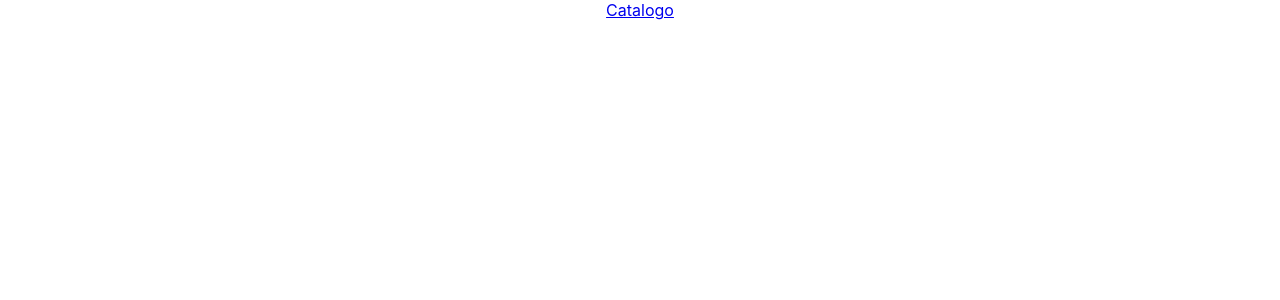
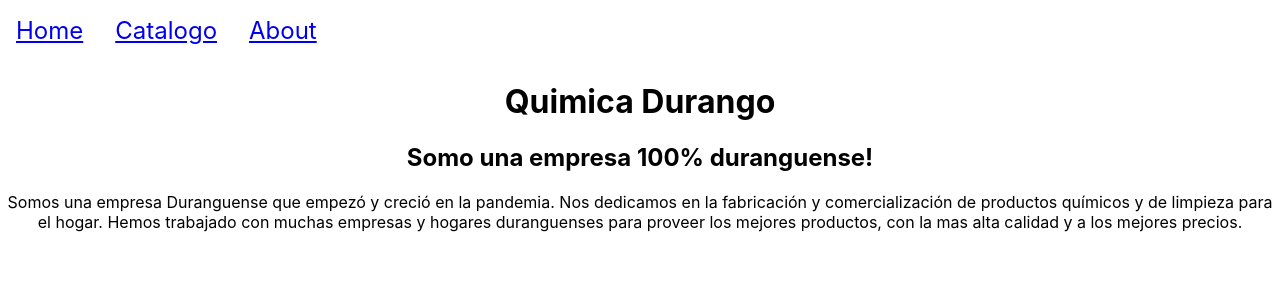
Before and after one commit to bryanburciaga/quimicadgo-website, a React (Create React App) app: page /About in a window 1280 px wide. Before the commit this address had no page. Shown: the top 300 px of the page. Built offline with nearby package versions, Linux system fonts and the light colour scheme; no server answers.

Commit message:
About.js and catalog.js added

```diff
--- a/src/components/Header.js
+++ b/src/components/Header.js
@@ -5,7 +5,14 @@ function Header(props) {
         <nav className="nav">
 
             <Link to="/">
+                <div>Home</div>
+
+            </Link>
+            <Link to="/catalogo">
                 <div>Catalogo</div>
+            </Link>
+            <Link to="/About">
+                <div>About</div>
             </Link>
         </nav>
     )
--- a/src/components/Main.js
+++ b/src/components/Main.js
@@ -1,14 +1,40 @@
+import{ useEffect, useState } from 'react'
+
 import{ Routes, Route } from 'react-router-dom'
 
+import Catalog from '../pages/Catalog';
+import About from '../pages/About';
 import Index from "../pages/Index";
 import Show from "../pages/Show";
 
 function Main(props) {
+
+
+    const [ catalog, setCatalog ] = useState(null);
+
+    const API_URL = 'http://localhost:4000/api/catalog/';
+
+    const getData = async () => {
+        try {
+            const response = await fetch(API_URL);
+            const data = await response.json();
+            setCatalog(data);
+        } catch (error) {
+            console.log(error);
+        }
+    }
+
+    useEffect(() => {
+        getData();
+    }, []);
+
     return (
         <main>
             <Routes>
                 <Route path="/" element={<Index />} />
-                <Route path="/catalog:id" element ={<Show />} />
+                <Route path="/catalogo/:id" element ={<Show />} />
+                <Route path="/catalogo/" element ={<Catalog catalog={catalog} />} />
+                <Route path="/About" element ={<About />} />
             </Routes>
         </main>
     );
--- a/src/index.scss
+++ b/src/index.scss
@@ -11,3 +11,12 @@ code {
   font-family: source-code-pro, Menlo, Monaco, Consolas, 'Courier New',
     monospace;
 }
+
+.nav {
+    text-decoration: none;
+    display: flex;
+    div {
+      margin: 1rem;
+      font-size: x-large;
+    }
+  }
--- /dev/null
+++ b/src/pages/About.js
@@ -0,0 +1,18 @@
+function About(props) {
+    return (
+        <>
+    <h1>Quimica Durango</h1>
+    <h2>Somo una empresa 100% duranguense!</h2>
+    <p>Somos una empresa Duranguense que empezó y creció
+        en la pandemia.
+        Nos dedicamos en la fabricación y comercialización
+        de productos químicos y de limpieza para el hogar.
+        Hemos trabajado con muchas empresas y hogares
+        duranguenses para proveer los mejores productos, con
+        la mas alta calidad y a los mejores precios.
+    </p>
+        </>
+    )
+}
+
+export default About;
--- /dev/null
+++ b/src/pages/Catalog.js
@@ -0,0 +1,25 @@
+function Catalog(props) {
+
+
+        const loaded = () => {
+            return props.catalog.map( catalog => (
+                <div className="catalog">
+                    <h1>{catalog.name}</h1>
+                </div>
+            ));
+        }
+
+        const loading = () => {
+            return <h1>Loading . . .</h1>
+        };
+
+        return (
+            <section>
+            { props.catalog ? loaded() : loading() }
+            </section>
+        )
+
+    }
+
+
+export default Catalog;
--- a/src/pages/Index.js
+++ b/src/pages/Index.js
@@ -1,5 +1,6 @@
 function Index(props) {
-    return <h1>The index page</h1>
+
+return <h1>Home page</h1>
 }
 
 export default Index;
```
